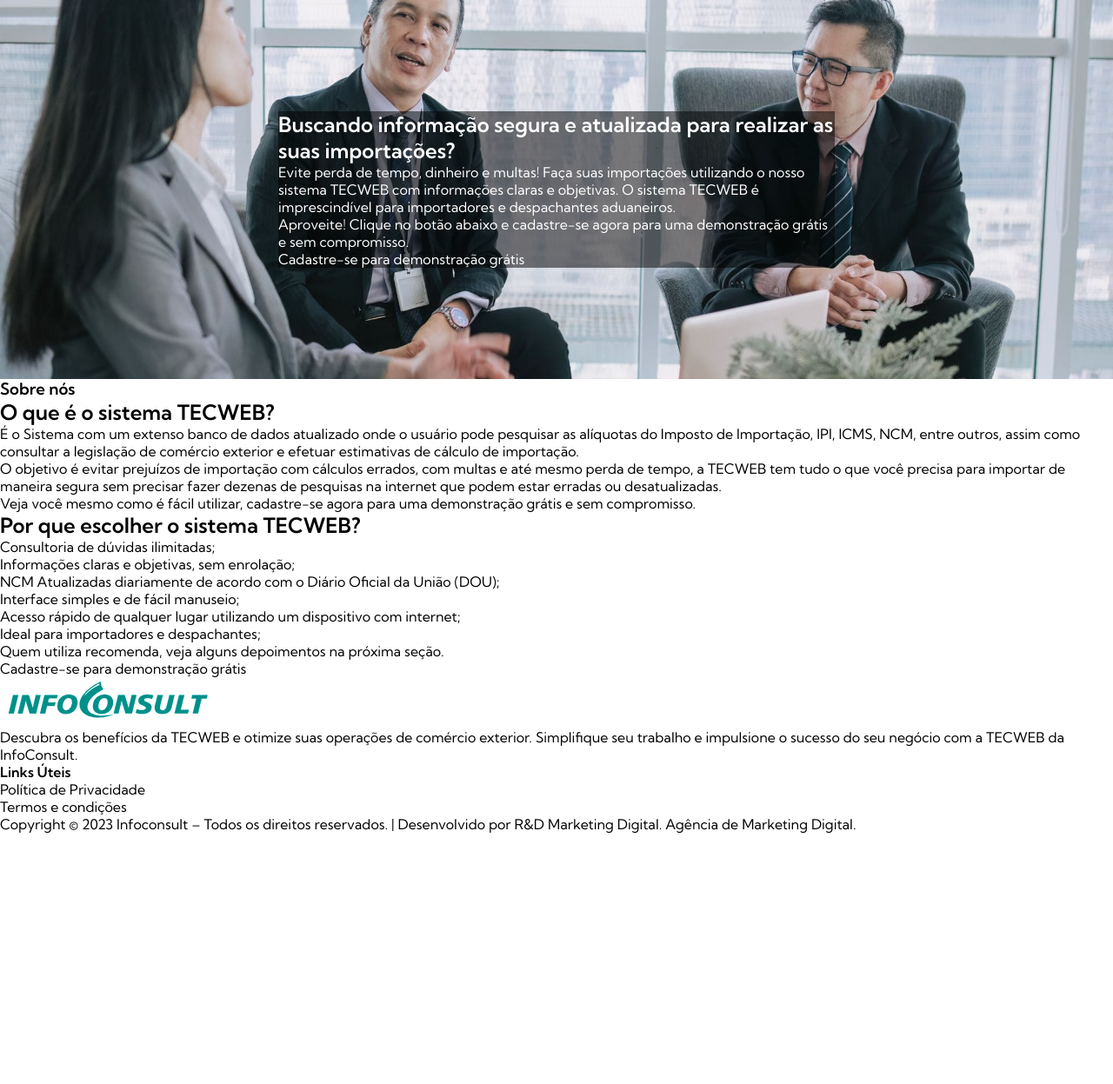
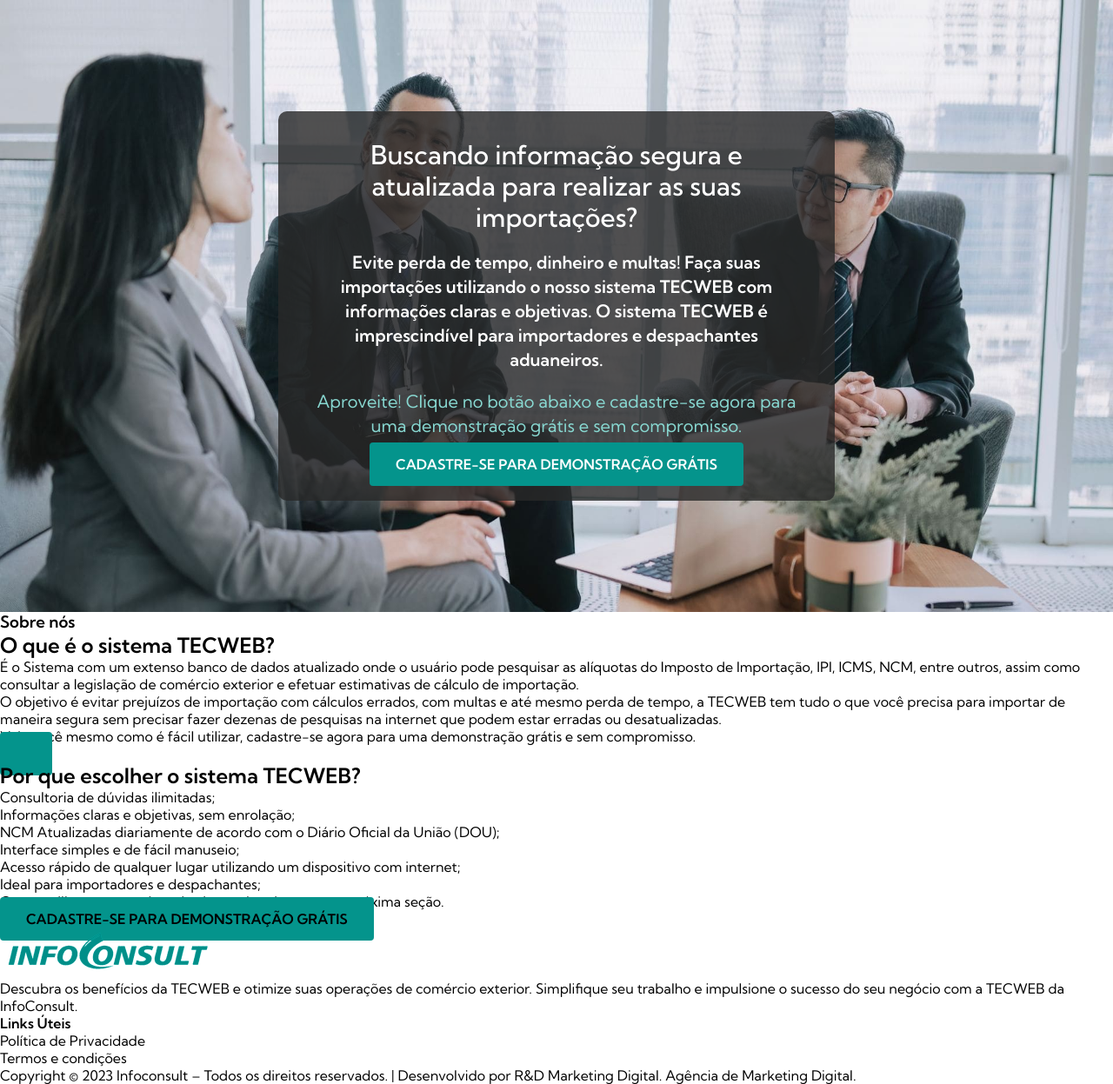
Before and after one commit to lucassdantas/lp-infoconsult, a PHP site: page / in a window 1280 px wide. Shown: the part 83-1330 px from the top of the page at 87% size. Before the commit the page ends 1041 px from the top, so only its background shows below. Run offline with PHP 8.4, Linux system fonts and the light colour scheme.

Commit message:
styligin

```diff
--- a/assets/style.css
+++ b/assets/style.css
@@ -17,6 +17,7 @@
 body{
     font-family:'Kumbh Sans',sans-serif;
 }
+
 a{
     text-decoration: none;
     color:inherit;
@@ -38,6 +39,45 @@ header{
 }
 
 .banner .centerInfo{
-    background-color:rgba(0, 0, 0, 0.5);
+    background-color:rgba(40, 40, 40, 0.8);
     color:#fff;
+    border-radius:10px;
+    padding:2em;
+    text-align:center;
 }
+h1{
+    margin-bottom:20px;
+    font-weight:500;
+    line-height:1.2em;
+    font-size:30px;
+}
+.description{
+    line-height:1.4em;
+    font-size:20px;
+    font-weight:600;
+
+    margin-bottom:20px;
+}
+
+.buttonDescription{
+    font-size:20px;
+    font-weight:400;
+    line-height:1.4em;
+    color:var(--lightBlue);
+
+    margin-bottom:20px;
+
+}
+
+.btn{
+    background-color:var(--green);
+    font-size:16px;
+    font-weight:600;
+    text-transform:uppercase;
+    line-height:1.2em;
+    padding:15px 30px;
+    border-radius:4px;
+}
+.btn:hover{
+    transform:translateY(-8px);
+}
--- a/index.html
+++ b/index.html
@@ -15,7 +15,7 @@
         <section class='banner'>
             <div class='centerInfo'>
                 <h1 class='title'>Buscando informação segura e atualizada para realizar as suas importações?</h1>
-                <p class="subtitle">Evite perda de tempo, dinheiro e multas! Faça suas importações utilizando o nosso sistema TECWEB com informações claras e objetivas. O sistema TECWEB é imprescindível para importadores e despachantes aduaneiros.</p>
+                <p class="description">Evite perda de tempo, dinheiro e multas! Faça suas importações utilizando o nosso sistema TECWEB com informações claras e objetivas. O sistema TECWEB é imprescindível para importadores e despachantes aduaneiros.</p>
                 <p class='buttonDescription'> Aproveite! Clique no botão abaixo e cadastre-se agora para uma demonstração grátis e sem compromisso.</p>
                 <a class='btn' href='https://api.whatsapp.com/send?phone=5521986940829&text=Ol%C3%A1,%20gostaria%20de%20agendar%20uma%20demonstra%C3%A7%C3%A3o%20gr%C3%A1tis%20do%20sistema%20TecWeb' target='_blank'> Cadastre-se para demonstração grátis</a>
             </div>
```
